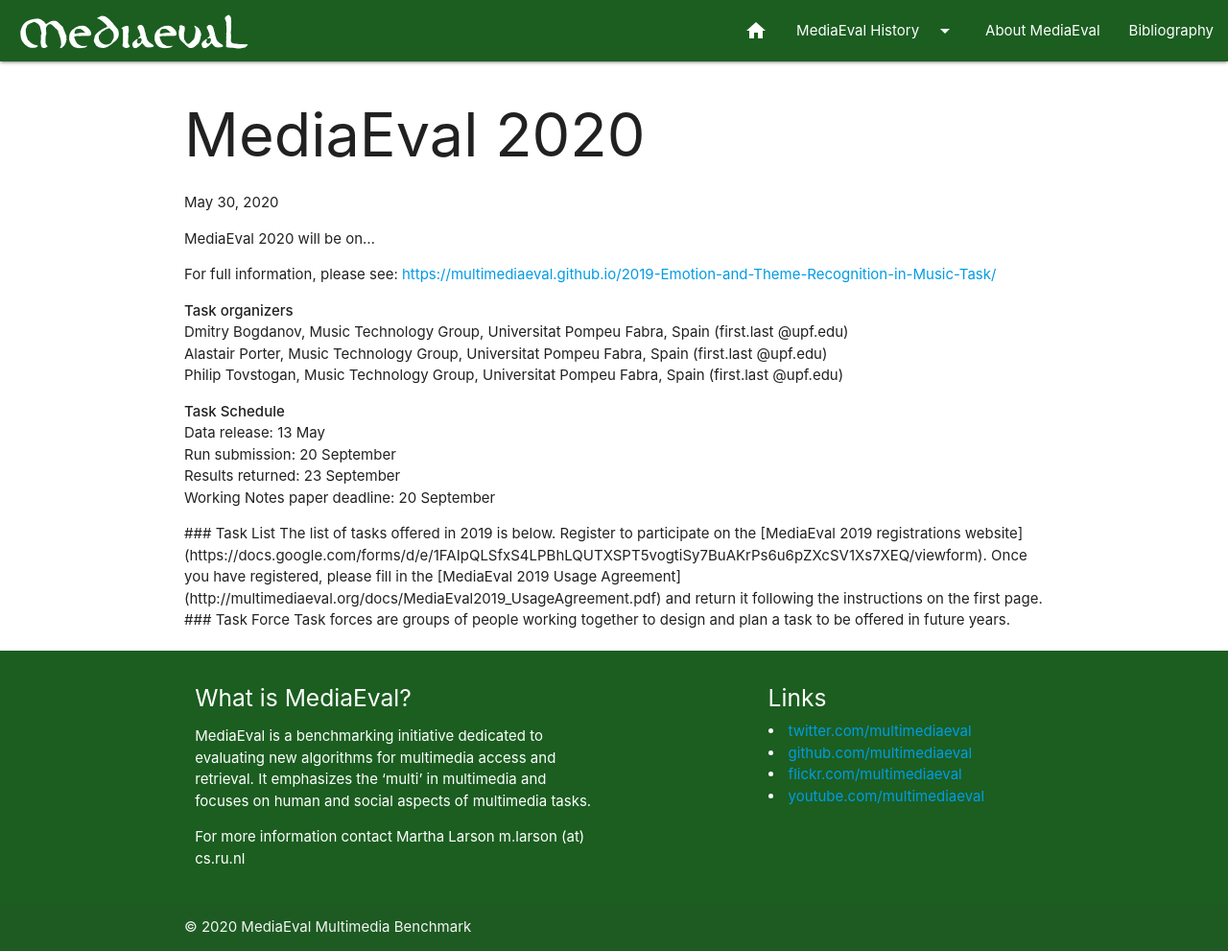
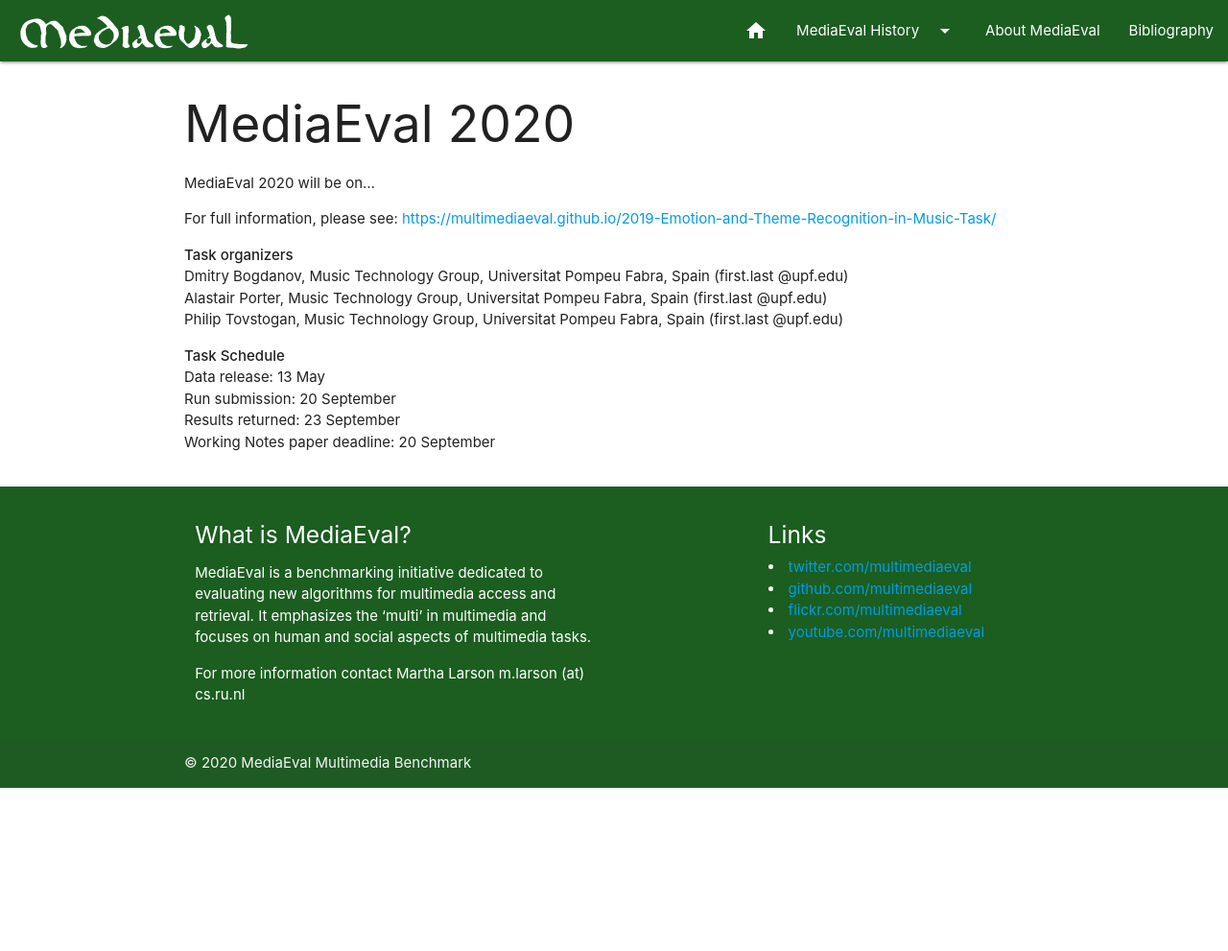
Before and after one commit to multimediaeval/multimediaeval.github.io, a Jekyll site: the page built from _editions/2020/2020.md, in a window 1280 px wide and 991 px high. Shown: the whole window at 96% size. Built offline with Jekyll 4.4.1, drawn with Linux system fonts in a browser that asks for light colours.

Commit message:
include edition and task layout, and included most recent edition link on homepage

```diff
--- a/_layouts/edition.html
+++ b/_layouts/edition.html
@@ -3,37 +3,31 @@
 ---
 
   <header id="main" style="background-image: url('{{ page.feature-img | relative_url }}')">
-    <h1 id="{{ page.title | cgi_escape }}" class="title">{{ page.title }}</h1>
-    <p class="meta">
-    {{ page.date | date: "%B %-d, %Y" }}
-    {% if page.author %} - {{ page.author }}{% endif %}
-    </p>
+    <h2>{{ page.title }}</h2>
   </header>
-  <section class="post-content">{{ content }}</section>
 
-  ### Task List
+  {{ content }}
+  {% assign sorted_tasks = site.editions
+    | sort: "title"
+    | reverse
+    | where_exp: "item", "item.layout == 'task'"
+    | where_exp: "item", "item.year == page.year"
+    | where_exp: "item", "item.hide == false"
+  %}
+  {% assign psize = sorted_tasks | size %}
 
-The list of tasks offered in 2019 is below. Register to participate on the [MediaEval 2019 registrations website](https://docs.google.com/forms/d/e/1FAIpQLSfxS4LPBhLQUTXSPT5vogtiSy7BuAKrPs6u6pZXcSV1Xs7XEQ/viewform). Once you have registered, please fill in the [MediaEval 2019 Usage Agreement](http://multimediaeval.org/docs/MediaEval2019_UsageAgreement.pdf) and return it following the instructions on the first page.
+  {% if psize > 0 %}
+  <h3>
+    Task List
+  </h3>
 
-{% assign tasks_folder = site.pages | where_exp: "item" , "item.path contains 'tasks'" %}
-{% for task in tasks_folder %}
- {% if task.year == page.year %}
-
-  * **{{ task.title }}** - {{ task.abstract|truncatewords:"50" }} <a href="{{ task.url | relative_url }}">Read more.</a>
-
- {% endif %}
-{% endfor %}
-
-### Task Force
-
-Task forces are groups of people working together to design and plan a task to be offered in future years.
-
-{% assign task_forces = site.pages | where_exp: "item" , "item.path contains 'task_force'" %}
-{% for task_force in task_forces %}
- {% if task_force.year == page.year %}
-
-  **{{ task_force.title }}** \
-  {{ task_force }}
-
- {% endif %}
-{% endfor %}
+  {% assign tasks_folder = site.pages | where_exp: "item" , "item.path contains 'tasks'" %}
+  <ul class="right hide-on-med-and-down"></ul>
+  {% for task in sorted_tasks %}
+    <a href="{{ task.url | relative_url }}"><h4>{{ task.title }}</h4></a>
+    <p>{{ task.blurb|truncatewords:"200" }}</p>
+    <a href="{{ task.url | relative_url }}">Read more.</a>
+    <br>
+  {% endfor %}
+</ul>
+{% endif %}
```
Also changed, not shown: _layouts/home.html (+8 -0 lines), _layouts/task.html (added, +9 -0 lines).
